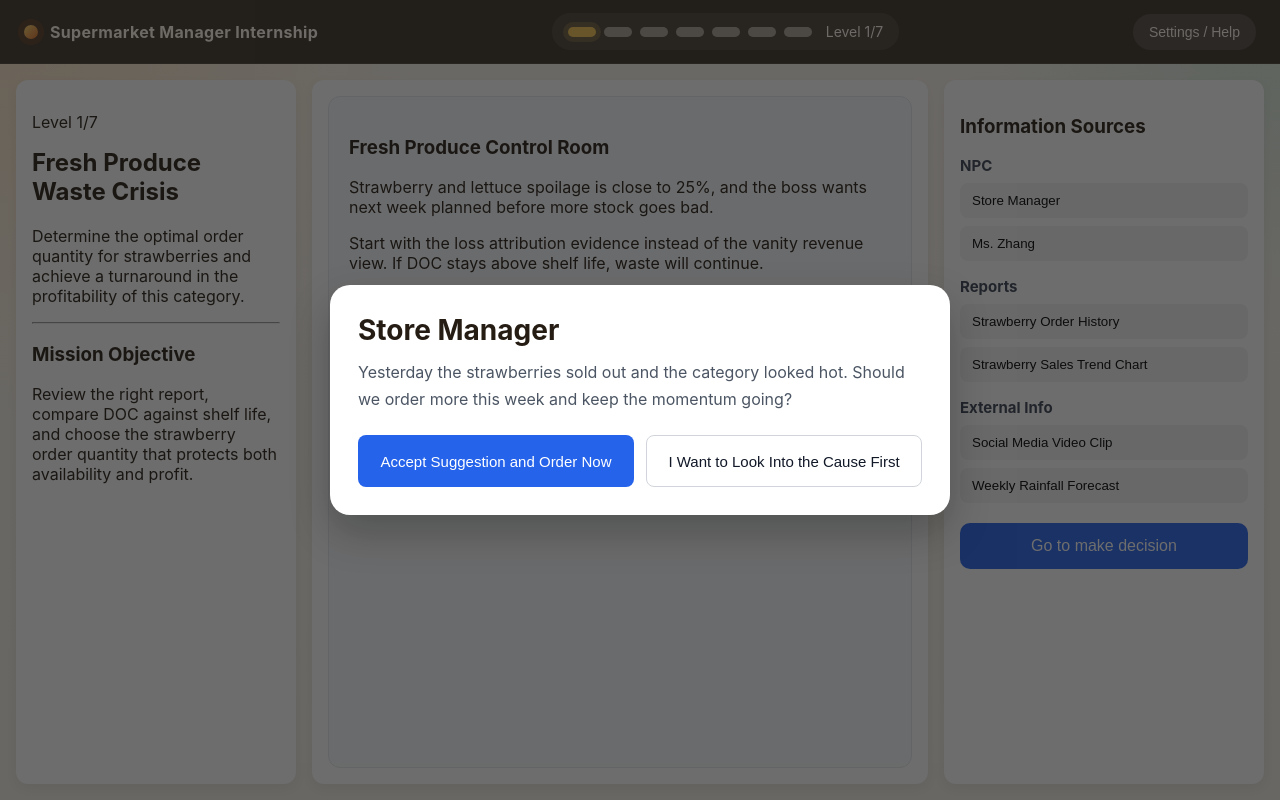
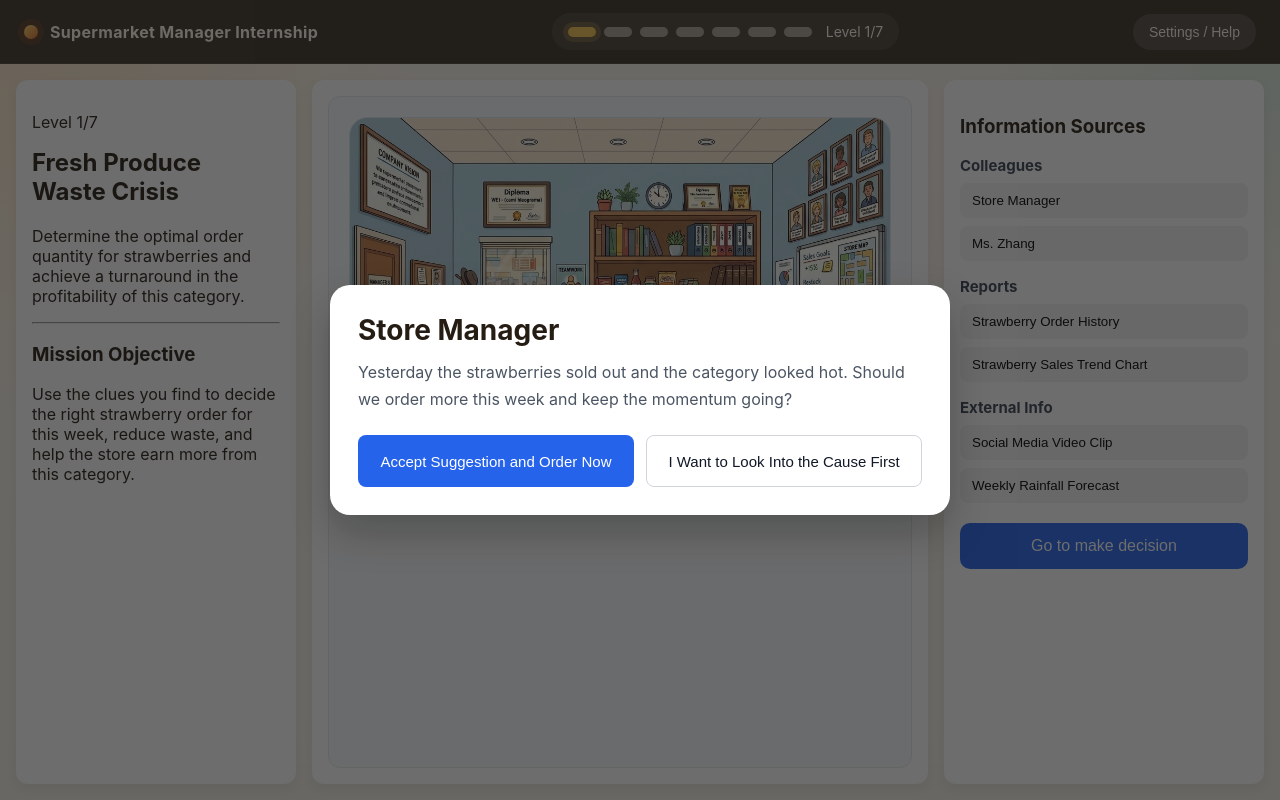
Before and after one commit to TSY648/IS6790, a Django app: page /levels/1/ in a window 1280 px wide. Run offline with Django 4.2, Linux system fonts and the light colour scheme; data comes from the database, SQL or seed files in the repository.

Commit message:
new changes

```diff
--- a/levels/management/commands/seed_level_two.py
+++ b/levels/management/commands/seed_level_two.py
@@ -32,7 +32,7 @@ class Command(BaseCommand):
             level2.save()
 
         categories = {
-            'npc': 'NPC',
+            'npc': 'Colleagues',
             'report': 'Reports',
             'external': 'External Info',
         }
--- a/levels/views.py
+++ b/levels/views.py
@@ -108,7 +108,7 @@ def submit_decision_api(request, level_order):
                 'next_action': 'restart',
                 'next_url': f'/levels/{level.order}/',
                 'next_level_order': None,
-                'action_label': 'Retry Level',
+                'action_label': 'Restart This Level',
             }
         )
 
@@ -136,7 +136,7 @@ def submit_decision_api(request, level_order):
             if next_level:
                 next_level_order = next_level.order
                 next_url = f'/story/level/{next_level.order}/'
-                action_label = 'Next Level'
+                action_label = 'Go to Next Level'
             else:
                 next_action = 'certificate'
                 next_url = '/certificate/'
@@ -147,7 +147,7 @@ def submit_decision_api(request, level_order):
     else:
         if next_action == 'restart':
             next_url = f'/levels/{level.order}/'
-            action_label = 'Retry Level'
+            action_label = 'Restart This Level'
 
     return JsonResponse(
         {
--- a/templates/levels/level.html
+++ b/templates/levels/level.html
@@ -8,7 +8,7 @@
         grid-template-columns: 280px 1fr 320px;
         gap: 16px;
         padding: 16px;
-        height: calc(100vh - 64px);
+        min-height: calc(100vh - 64px);
     }
 
     .panel {
@@ -35,6 +35,26 @@
         padding: 20px;
         overflow: auto;
         border: 1px solid #e5e7eb;
+    }
+
+    .briefing-hero {
+        width: 100%;
+        height: 100%;
+    }
+
+    .briefing-hero-image {
+        width: 100%;
+        border-radius: 18px;
+        border: 1px solid #dbe4ef;
+        background: linear-gradient(180deg, #ffffff 0%, #eef5fb 100%);
+        box-shadow: inset 0 1px 0 rgba(255,255,255,0.65);
+        overflow: hidden;
+    }
+
+    .briefing-hero-image img {
+        display: block;
+        width: 100%;
+        height: auto;
     }
 
     .category-title {
@@ -216,6 +236,11 @@
     }
 
     @media (max-width: 720px) {
+        .game-layout {
+            grid-template-columns: 1fr;
+            height: auto;
+        }
+
         .entry-actions {
             grid-template-columns: 1fr;
         }
@@ -236,9 +261,11 @@
 
     <main class="panel center-panel">
         <div id="canvas-area" class="canvas-area">
-            <h3>{{ level.briefing_title|default:"Scenario Brief" }}</h3>
-            <p>{{ level.briefing_text|default:"Start by reviewing the information sources on the right." }}</p>
-            <p>{{ level.briefing_hint|default:"Your goal is to separate meaningful signals from distracting noise." }}</p>
+            <div class="briefing-hero">
+                <div class="briefing-hero-image">
+                    <img src="/static/levels/level1/supermarket.jpg" alt="Supermarket manager office illustration">
+                </div>
+            </div>
         </div>
     </main>
 
@@ -246,7 +273,7 @@
         <h3>Information Sources</h3>
 
         <div id="category-npc" class="category-block">
-            <div class="category-title">NPC</div>
+            <div class="category-title">Colleagues</div>
             <div id="group-npc"></div>
         </div>
 
@@ -321,8 +348,8 @@ const investigateFirstBtn = document.getElementById('investigate-first-btn');
 
 const tutorialSteps = [
     {
-        title: 'NPC Panel',
-        text: 'NPCs give you people-based context. Their comments reveal assumptions, pressure, and early clues, but they are not enough on their own.',
+        title: 'Colleagues Panel',
+        text: 'Your colleagues give you people-based clues. Their comments can help you spot pressure, assumptions, and early hints, but you still need evidence before you decide.',
         targetId: 'category-npc',
     },
     {
@@ -339,9 +366,11 @@ const tutorialSteps = [
 
 function renderBriefing() {
     canvasArea.innerHTML = `
-        <h3>{{ level.briefing_title|default:"Scenario Brief"|escapejs }}</h3>
-        <p>{{ level.briefing_text|default:"Start by reviewing the information sources on the right."|escapejs }}</p>
-        <p>{{ level.briefing_hint|default:"Your goal is to separate meaningful signals from distracting noise."|escapejs }}</p>
+        <div class="briefing-hero">
+            <div class="briefing-hero-image">
+                <img src="/static/levels/level1/supermarket.jpg" alt="Supermarket manager office illustration">
+            </div>
+        </div>
     `;
 }
 
```
Also changed, not shown: levels/management/commands/seed_level_one.py (+15 -18 lines), levels/migrations/0006_refresh_levels_one_and_two.py, static/levels/level1/fresh-produce-control-room.svg (added), static/levels/level1/supermarket.jpg (added), static/levels/shared/manager-office-panorama.svg (added).
